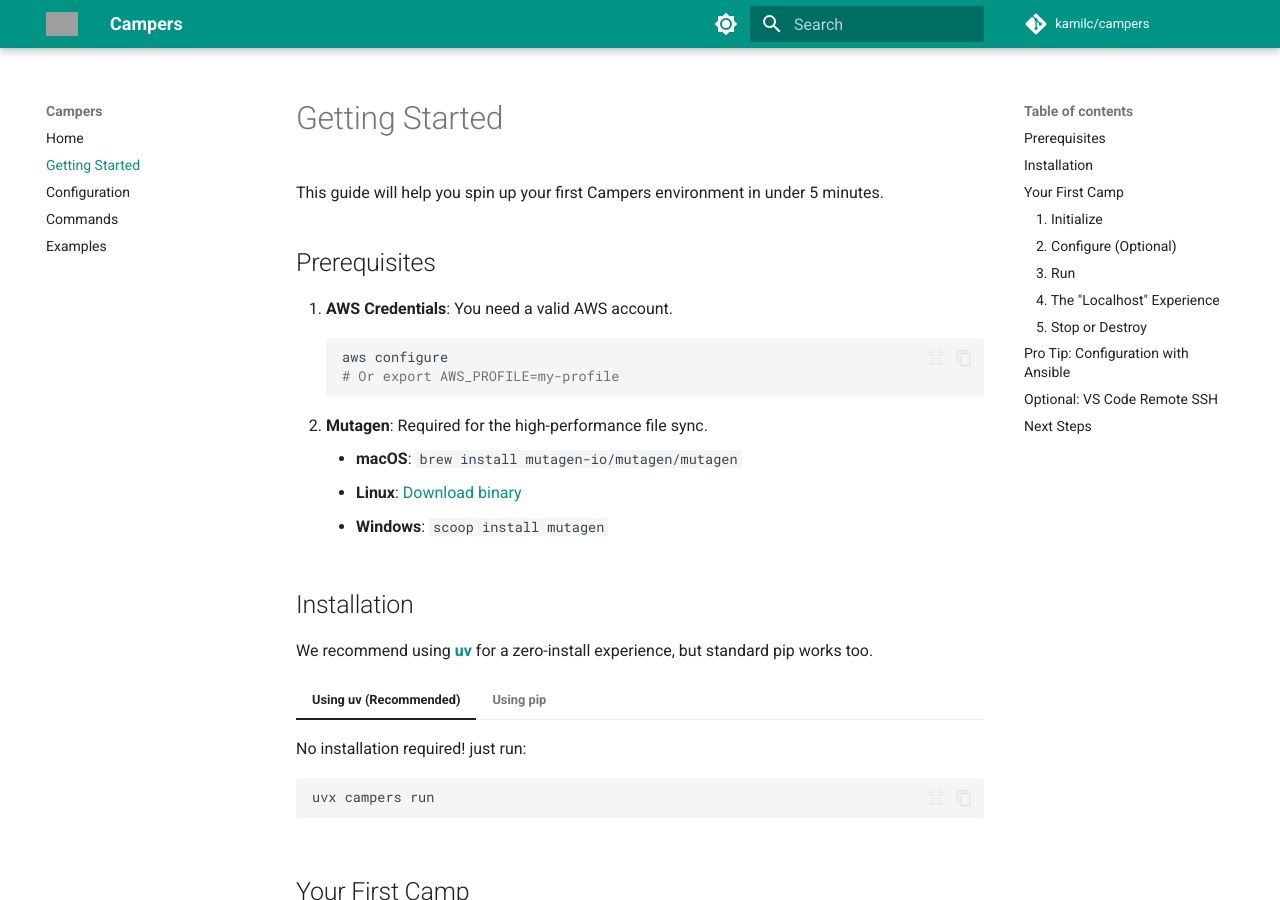
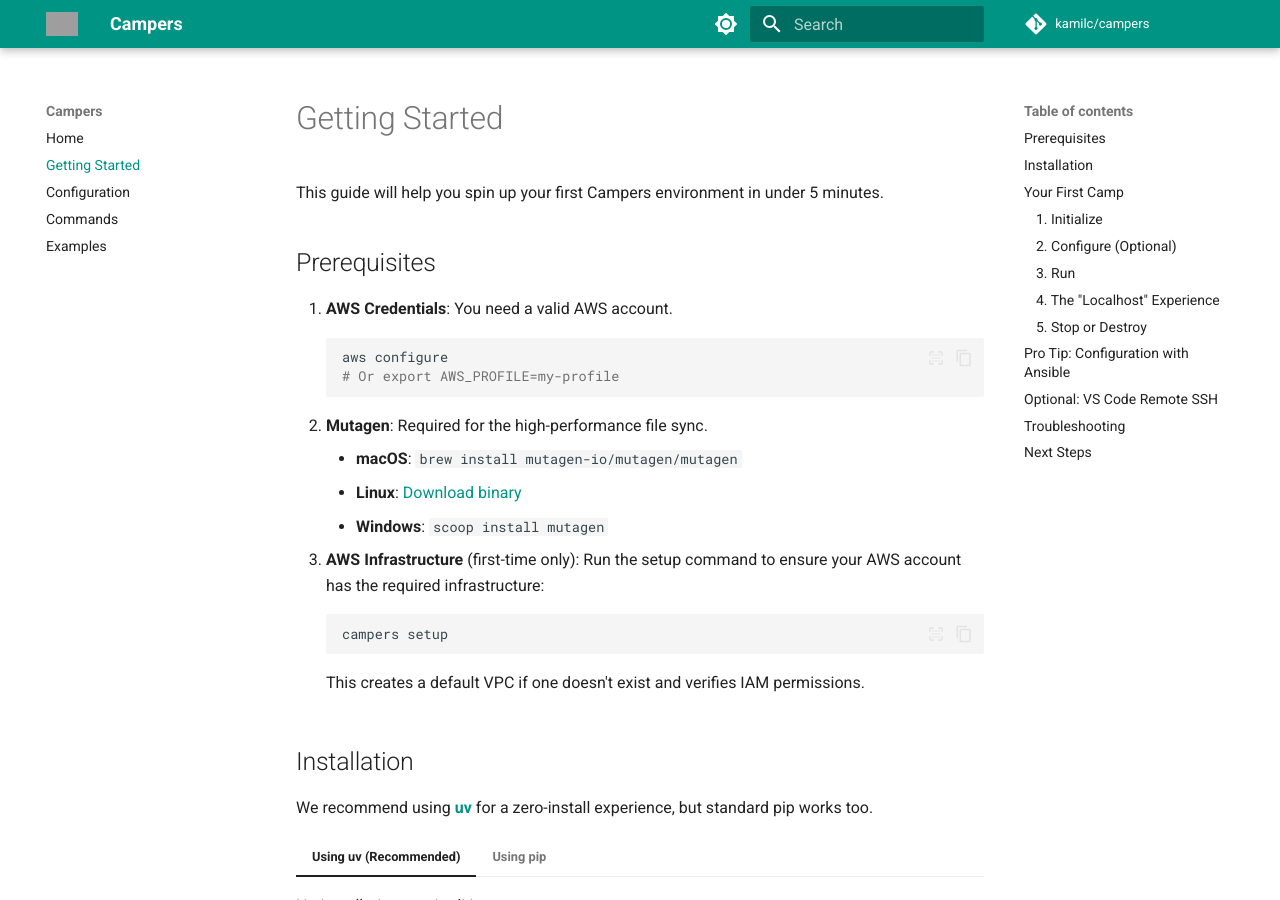
Before and after one commit to kamilc/campers, an MkDocs documentation site: the page built from docs/getting-started.md, in a window 1280 px wide and 900 px high. Built offline with MkDocs 1.6.1 and Material for MkDocs 9.7.7, drawn with Linux system fonts in a browser that asks for light colours; comment, search, counter and statistics services are not loaded; some of the changed text lies outside the part shown; grey boxes are pictures that could not be loaded.

Commit message:
Add setup and troubleshooting instructions to docs and README

````diff
--- a/docs/getting-started.md
+++ b/docs/getting-started.md
@@ -13,6 +13,12 @@
     *   **macOS**: `brew install mutagen-io/mutagen/mutagen`
     *   **Linux**: [Download binary](https://mutagen.io/download)
     *   **Windows**: `scoop install mutagen`
+
+3.  **AWS Infrastructure** (first-time only): Run the setup command to ensure your AWS account has the required infrastructure:
+    ```bash
+    campers setup
+    ```
+    This creates a default VPC if one doesn't exist and verifies IAM permissions.
 
 ## Installation
 
@@ -120,6 +126,16 @@
 4.  Add a new SSH Host using that exact command.
 5.  Connect! You can now use the remote terminal and debugger directly.
 
+## Troubleshooting
+
+If you encounter issues, run the doctor command to diagnose common problems:
+
+```bash
+campers doctor
+```
+
+This checks AWS credentials, IAM permissions, VPC availability, and Mutagen installation. See [Commands](commands.md#doctor) for details.
+
 ## Next Steps
 
 - Check out [Examples](examples.md) for Data Science and Web Dev setups.
````
Also changed, not shown: README.md (+26 -0 lines).
